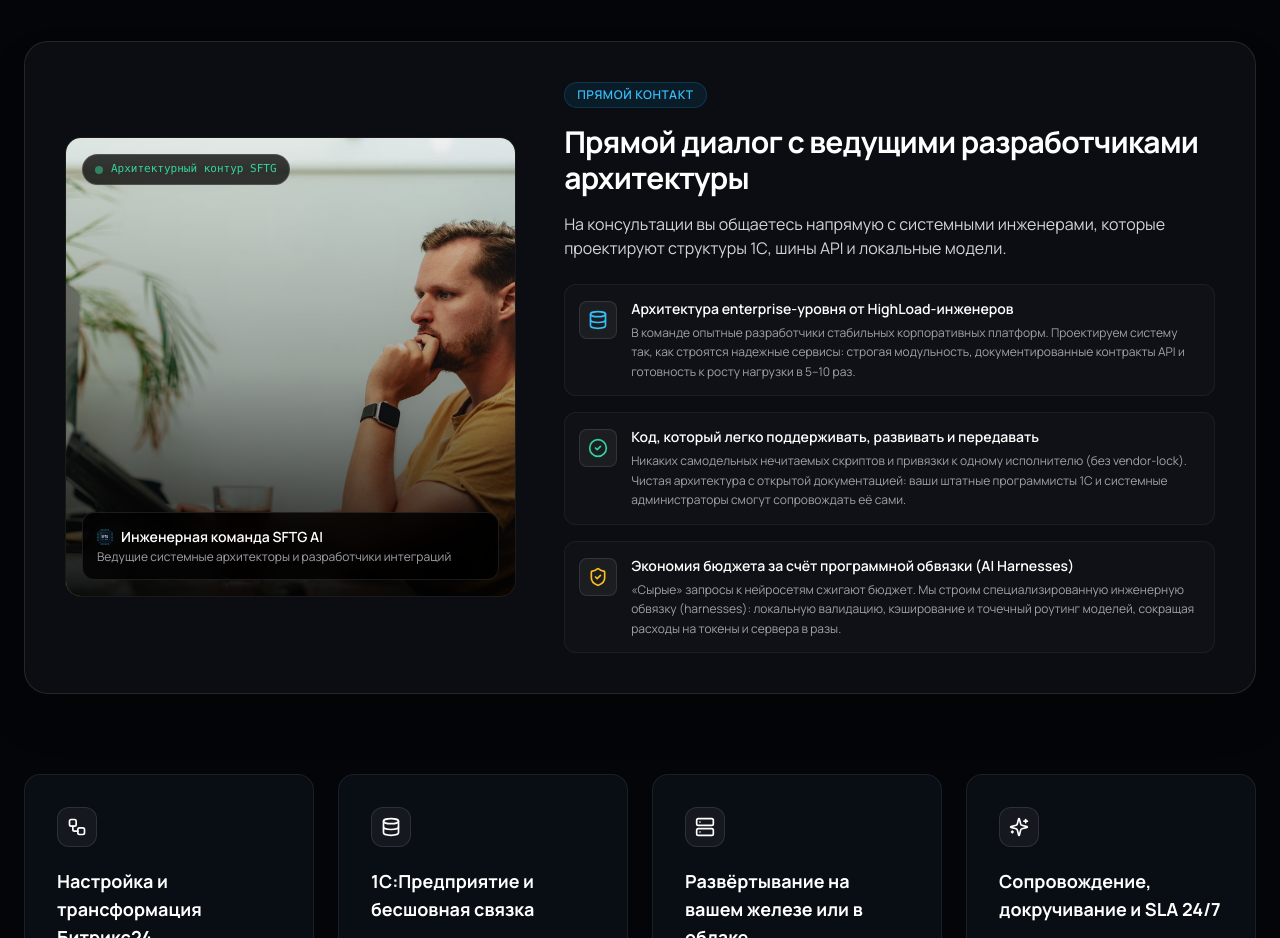
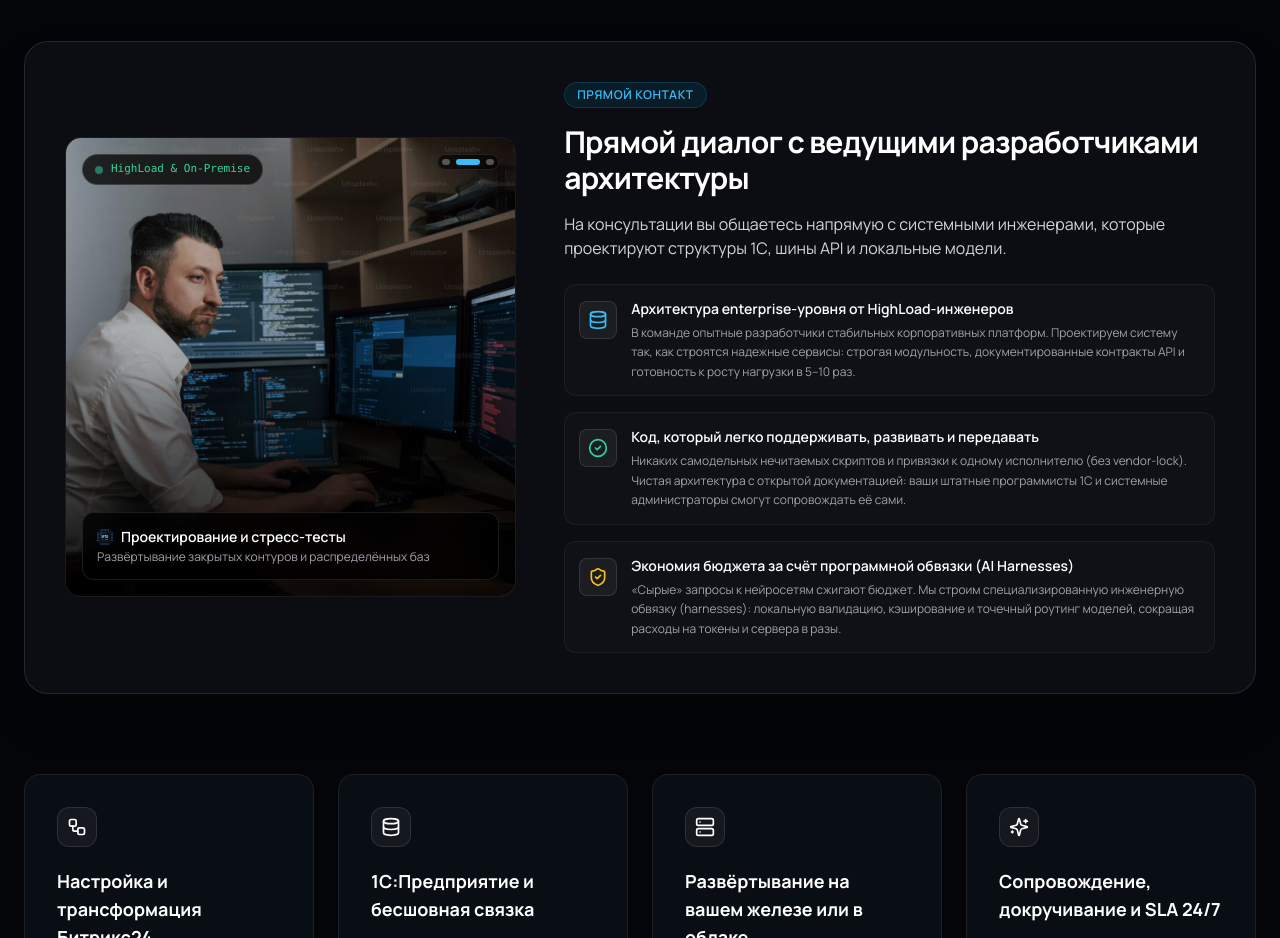
Before and after one commit to akipushdev/softgreat-ai-landing, a React (Vite) app: page / in a window 1280 px wide. Shown: the part 7700-8638 px from the top of the page. Built offline with nearby package versions, Linux system fonts and the light colour scheme.

Commit message:
feat(task-011): infinite auto-scrolling photo carousel for engineering team

```diff
--- a/src/components/TeamAndExpertise.jsx
+++ b/src/components/TeamAndExpertise.jsx
@@ -1,4 +1,4 @@
-import React from 'react';
+import React, { useState, useEffect } from 'react';
 import {
   Database,
   CheckCircle2,
@@ -14,8 +14,41 @@ import {
 } from 'lucide-react';
 import SftgLogo from './SftgLogo';
 import engineerContactImg from '../assets/images/engineer_contact.jpg';
+import teamSlide2Img from '../assets/images/team_slide_2.jpg';
+import teamSlide3Img from '../assets/images/team_slide_3.jpg';
 
 export default function TeamAndExpertise() {
+  const slides = [
+    {
+      image: engineerContactImg,
+      badge: 'Архитектурный контур SFTG',
+      title: 'Инженерная команда SFTG AI',
+      desc: 'Ведущие системные архитекторы и разработчики интеграций',
+    },
+    {
+      image: teamSlide2Img,
+      badge: 'HighLoad & On-Premise',
+      title: 'Проектирование и стресс-тесты',
+      desc: 'Развёртывание закрытых контуров и распределённых баз',
+    },
+    {
+      image: teamSlide3Img,
+      badge: 'Интеграционный контур 1С',
+      title: 'Связка 1С и Битрикс24',
+      desc: 'Разработка официальных API-модулей и шин данных',
+    },
+  ];
+
+  const [activeSlide, setActiveSlide] = useState(0);
+  const [isPaused, setIsPaused] = useState(false);
+
+  useEffect(() => {
+    if (isPaused) return;
+    const interval = setInterval(() => {
+      setActiveSlide((prev) => (prev + 1) % slides.length);
+    }, 3500);
+    return () => clearInterval(interval);
+  }, [isPaused, slides.length]);
   const advantages = [
     {
       icon: <Database className="w-5 h-5 text-sky-400" />,
@@ -98,31 +131,62 @@ export default function TeamAndExpertise() {
       {/* Премиальный блок: Прямой диалог с опытными разработчиками архитектуры */}
       <div className="mb-20 rounded-3xl bg-[#0D0F14]/90 border border-white/[0.1] overflow-hidden p-6 sm:p-8 lg:p-10 shadow-2xl relative">
         <div className="grid grid-cols-1 lg:grid-cols-12 gap-8 lg:gap-12 items-center">
-          {/* Левая колонка — Фото инженера за мониторами */}
-          <div className="lg:col-span-5 relative group">
+          {/* Левая колонка — Авто-карусель фото команды (бесконечный цикл) */}
+          <div
+            className="lg:col-span-5 relative group"
+            onMouseEnter={() => setIsPaused(true)}
+            onMouseLeave={() => setIsPaused(false)}
+          >
             <div className="relative rounded-2xl overflow-hidden border border-white/10 bg-black aspect-[4/3] sm:aspect-[16/11] lg:aspect-[4/5] max-h-[460px] w-full">
-              <img
-                src={engineerContactImg}
-                alt="Инженерная команда SFTG AI за проектированием архитектуры"
-                className="w-full h-full object-cover object-center filter brightness-95 contrast-105 group-hover:scale-105 transition-transform duration-700"
-                loading="lazy"
-              />
-              <div className="absolute inset-0 bg-gradient-to-t from-black/90 via-black/25 to-transparent pointer-events-none" />
+              {slides.map((slide, idx) => {
+                const isActive = activeSlide === idx;
+                return (
+                  <img
+                    key={idx}
+                    src={slide.image}
+                    alt={slide.title}
+                    className={`absolute inset-0 w-full h-full object-cover object-center filter brightness-95 contrast-105 transition-all duration-700 ease-in-out ${
+                      isActive
+                        ? 'opacity-100 scale-100 z-10'
+                        : 'opacity-0 scale-105 z-0 pointer-events-none'
+                    }`}
+                    loading={idx === 0 ? 'eager' : 'lazy'}
+                  />
+                );
+              })}
 
-              {/* Бейдж сверху: статус контура */}
-              <div className="absolute top-4 left-4 z-10 inline-flex items-center gap-2 px-3 py-1.5 rounded-full bg-black/75 backdrop-blur-md border border-white/15 text-[11px] font-mono text-emerald-400">
+              <div className="absolute inset-0 bg-gradient-to-t from-black/90 via-black/25 to-transparent pointer-events-none z-20" />
+
+              {/* Бейдж сверху: статус текущего контура */}
+              <div className="absolute top-4 left-4 z-30 inline-flex items-center gap-2 px-3 py-1.5 rounded-full bg-black/75 backdrop-blur-md border border-white/15 text-[11px] font-mono text-emerald-400">
                 <span className="w-2 h-2 rounded-full bg-emerald-400 animate-pulse" />
-                Архитектурный контур SFTG
+                <span>{slides[activeSlide].badge}</span>
+              </div>
+
+              {/* Индикаторы слайдов (3 полоски сверху справа) */}
+              <div className="absolute top-4 right-4 z-30 flex items-center gap-1.5 p-1 rounded-full bg-black/60 backdrop-blur-md border border-white/10">
+                {slides.map((_, idx) => (
+                  <button
+                    key={idx}
+                    onClick={() => setActiveSlide(idx)}
+                    aria-label={`Перейти к слайду ${idx + 1}`}
+                    className={`h-1.5 rounded-full transition-all duration-300 ${
+                      activeSlide === idx
+                        ? 'w-6 bg-sky-400'
+                        : 'w-2 bg-white/30 hover:bg-white/60'
+                    }`}
+                  />
+                ))}
               </div>
 
               {/* Информационный лейбл снизу */}
-              <div className="absolute bottom-4 left-4 right-4 z-10 p-3.5 rounded-xl bg-black/80 backdrop-blur-md border border-white/10">
+              <div className="absolute bottom-4 left-4 right-4 z-30 p-3.5 rounded-xl bg-black/80 backdrop-blur-md border border-white/10">
                 <div className="flex items-center gap-2 text-white font-semibold text-sm">
                   <SftgLogo className="w-4 h-4" glow={false} />
-                  Инженерная команда SFTG AI
+                  <span>{slides[activeSlide].title}</span>
                 </div>
                 <div className="text-xs text-zinc-400 mt-0.5 font-sans">
-                  Ведущие системные архитекторы и разработчики интеграций
+                  {slides[activeSlide].desc}
                 </div>
               </div>
             </div>
```
Also changed, not shown: src/assets/images/team_slide_2.jpg (added), src/assets/images/team_slide_3.jpg (added), 3 other files (tests, documents, lock files or other folders).
